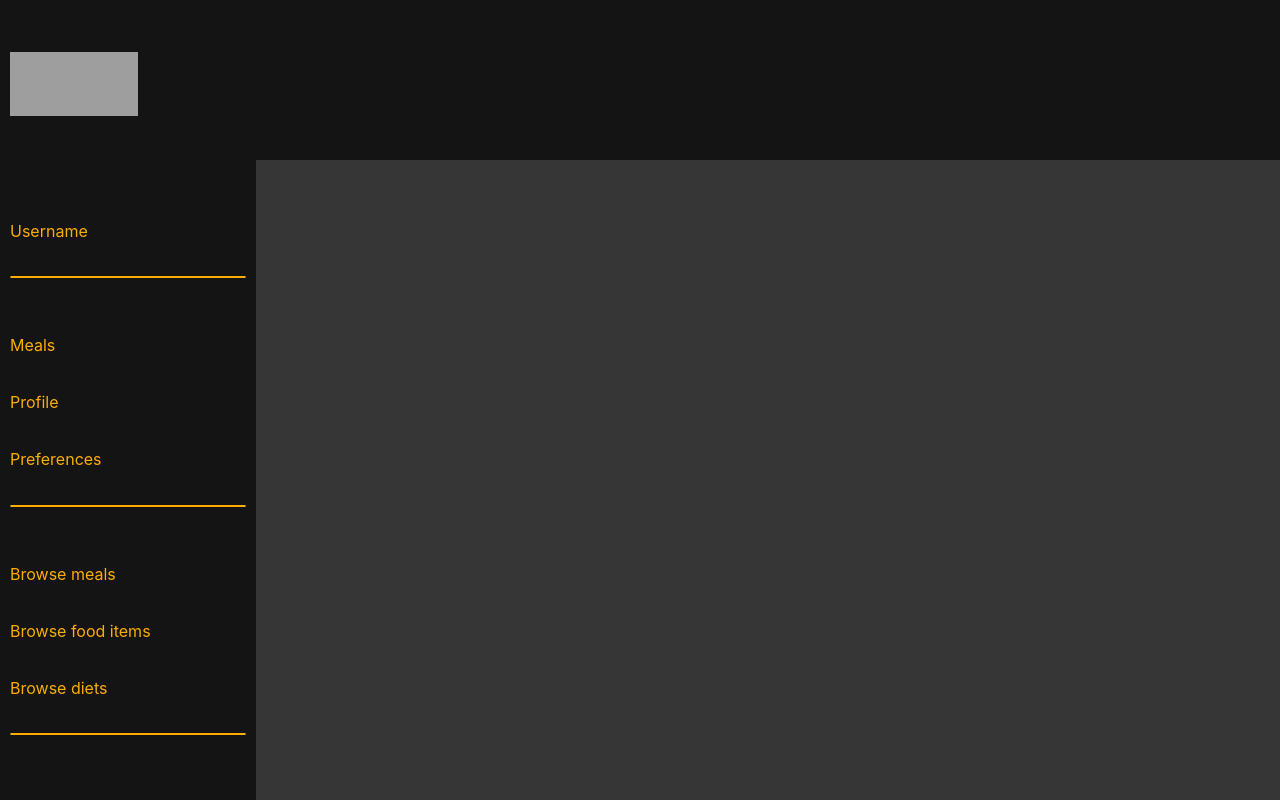
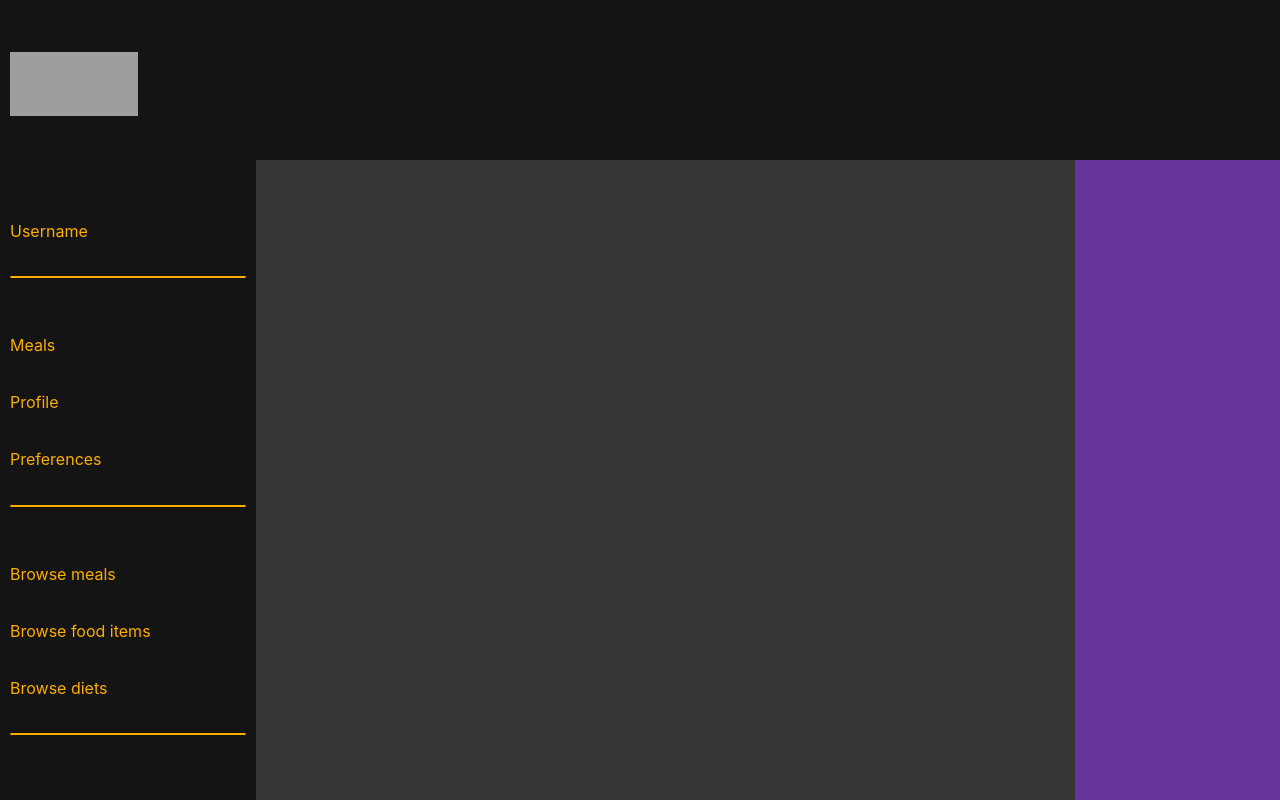
Before and after one commit to moenassar0/autodiet, a React (Create React App) app in the folder autodiet-frontend/: page /home in a window 1280 px wide. Built offline with nearby package versions, Linux system fonts and the light colour scheme; grey boxes are pictures that could not be loaded.

Commit message:
frontend: meals and nutrition container styling added

```diff
--- a/autodiet-frontend/src/App.css
+++ b/autodiet-frontend/src/App.css
@@ -188,6 +188,20 @@
   background-color: #363636;
 }
 
+.meals-container{
+  display: flex;
+  width: 80%;
+  height: 100%;
+  flex-direction: column;
+}
+
+.nutrition-container{
+  display: flex;
+  width: 20%;
+  height: 100%;
+  background: rebeccapurple;
+}
+
 /* CUSTOM SCROLLBAR STYLE */
 .scrollbar::-webkit-scrollbar {
   width: 10px;
```
